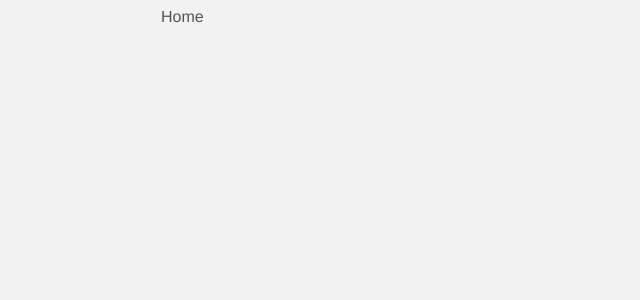
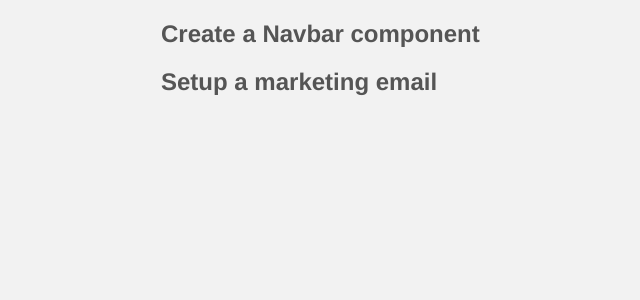
Before and after one commit to VisheshSingh/project-planner, a Vue app: page / in a window 1280 px wide. Shown: the top 300 px of the page, without its empty margins (179-819 px from the left). Built offline with nearby package versions, Linux system fonts and the light colour scheme; data requests are answered from the project's data file.

Commit message:
Setup Json-server

```diff
--- /dev/null
+++ b/data/db.json
@@ -0,0 +1,16 @@
+{
+  "projects": [
+    {
+      "id": 1,
+      "title": "Create a Navbar component",
+      "details": "Lorem Ipsum",
+      "complete": false
+    },
+    {
+      "id": 1,
+      "title": "Setup a marketing email",
+      "details": "Lorem Ipsum",
+      "complete": true
+    }
+  ]
+}
--- a/package.json
+++ b/package.json
@@ -5,7 +5,9 @@
   "scripts": {
     "serve": "vue-cli-service serve",
     "build": "vue-cli-service build",
-    "lint": "vue-cli-service lint"
+    "lint": "vue-cli-service lint",
+    "json-server": "json-server --watch data/db.json"
+
   },
   "dependencies": {
     "core-js": "^3.6.5",
--- a/src/views/Home.vue
+++ b/src/views/Home.vue
@@ -1,6 +1,8 @@
 <template>
-  <div class="home">
-    Home
+  <div v-if="projects.length">
+    <div v-for="project in projects" :key="project.id">
+      <h2>{{ project.title }}</h2>
+    </div>
   </div>
 </template>
 
@@ -8,5 +10,18 @@
 export default {
   name: 'Home',
   components: {},
+  data() {
+    return {
+      projects: [],
+    };
+  },
+  mounted() {
+    const fetchProjects = async () => {
+      const res = await fetch('http://localhost:3000/projects');
+      const data = await res.json();
+      this.projects = data;
+    };
+    fetchProjects();
+  },
 };
 </script>
```
Also changed, not shown: 1 other file (tests, documents, lock files or other folders).
